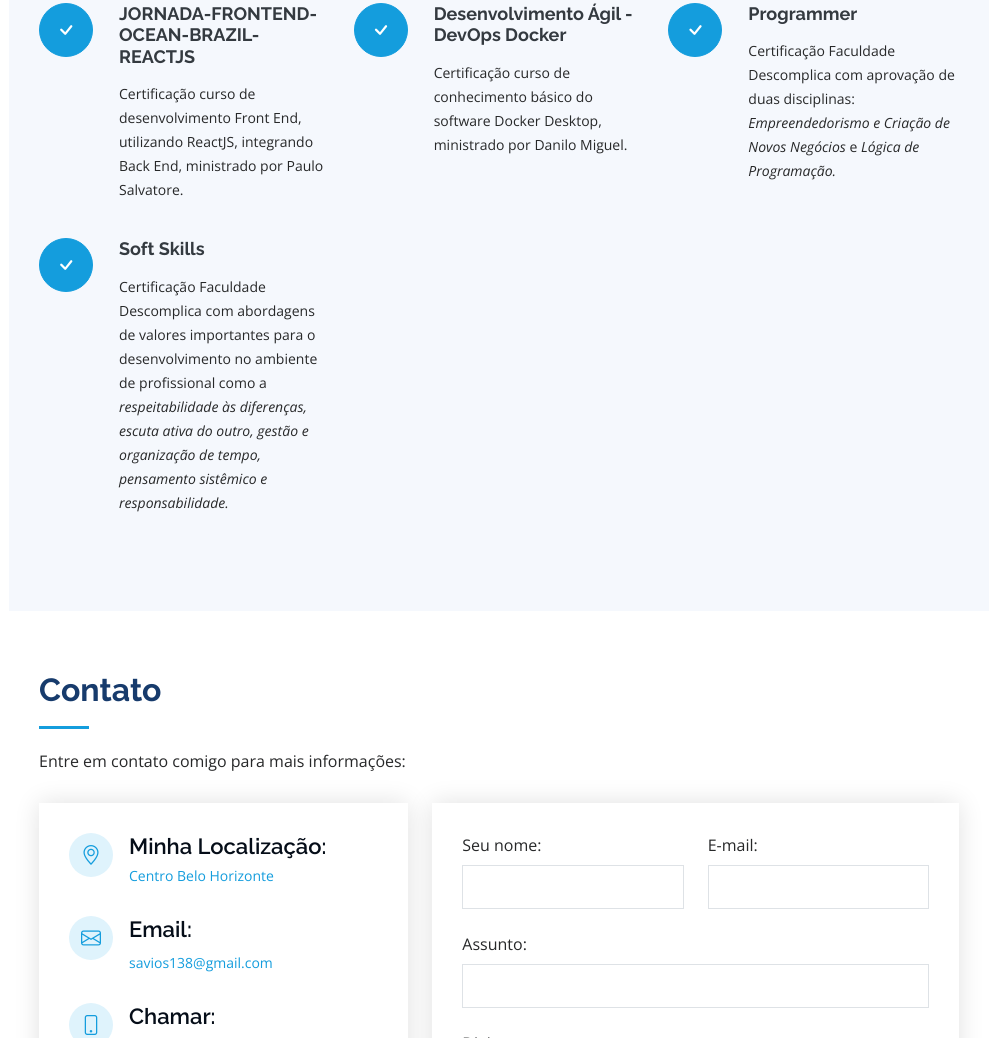
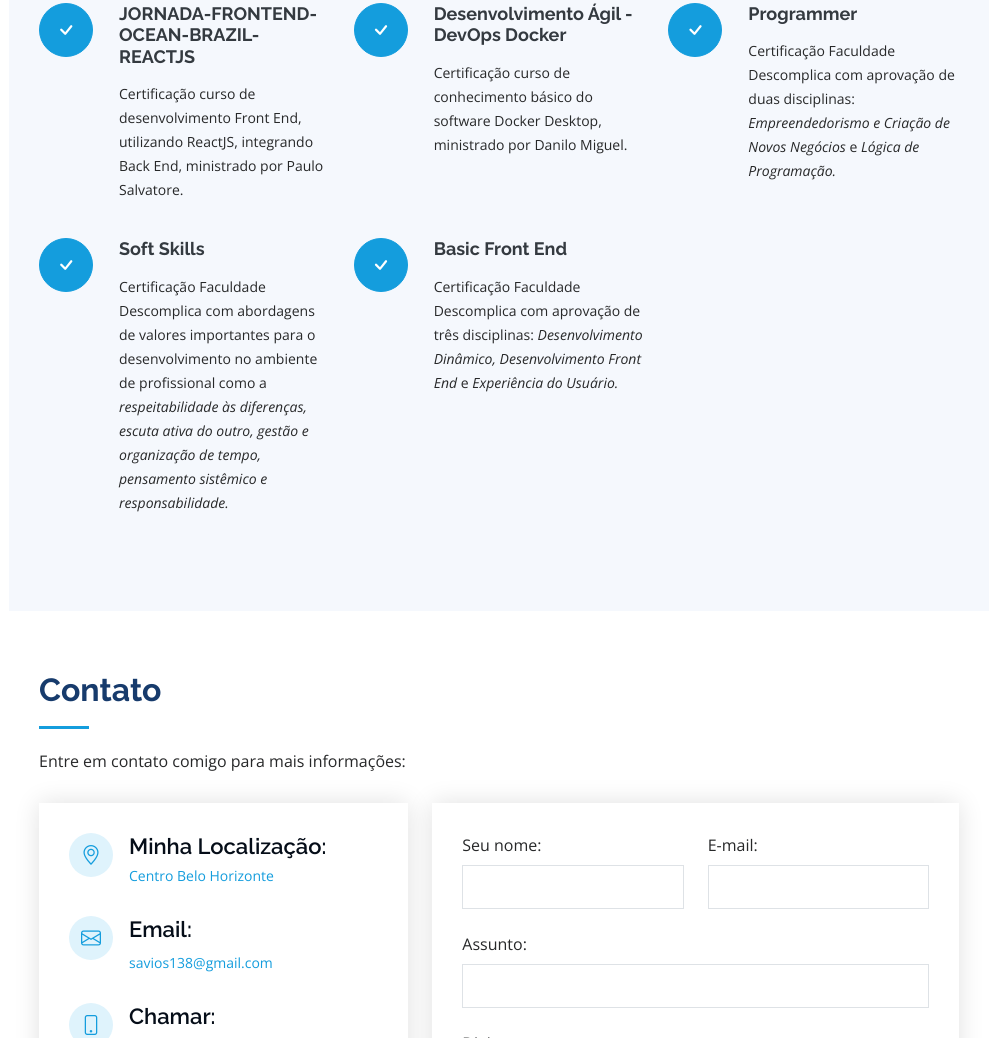
Before and after one commit to savio891/MyPortfolio, a plain HTML site: page index.html in a window 1280 px wide. Shown: the part 3129-4167 px from the top of the page, without its empty margins (291-1280 px from the left). Drawn offline with nearby package versions, Linux system fonts and the light colour scheme.

Commit message:
Adicionando mais um certificado no site

```diff
--- a/index.html
+++ b/index.html
@@ -283,6 +283,14 @@
               <em>respeitabilidade às diferenças, escuta ativa do outro, gestão e organização de tempo, pensamento sistêmico e responsabilidade.</em>
              </p>
           </div>
+          <div class="col-lg-4 col-md-6 icon-box" data-aos="fade-up" data-aos-delay="300">
+            <div class="icon"><i class="bi-check"></i></div>
+            <h4 class="title"><a href="https://drive.google.com/file/d/1V_zNap-efpZWXUHXipBnPY49mkghsa2C/view?usp=drive_link" target="_blank">Basic Front End</a></h4>
+            <p class="description">
+              Certificação Faculdade Descomplica com aprovação de três disciplinas:
+              <em>Desenvolvimento Dinâmico, Desenvolvimento Front End</em> e <em>Experiência do Usuário.</em>
+             </p>
+          </div>
       </div>
     </section><!-- End Services Section -->
 
```
